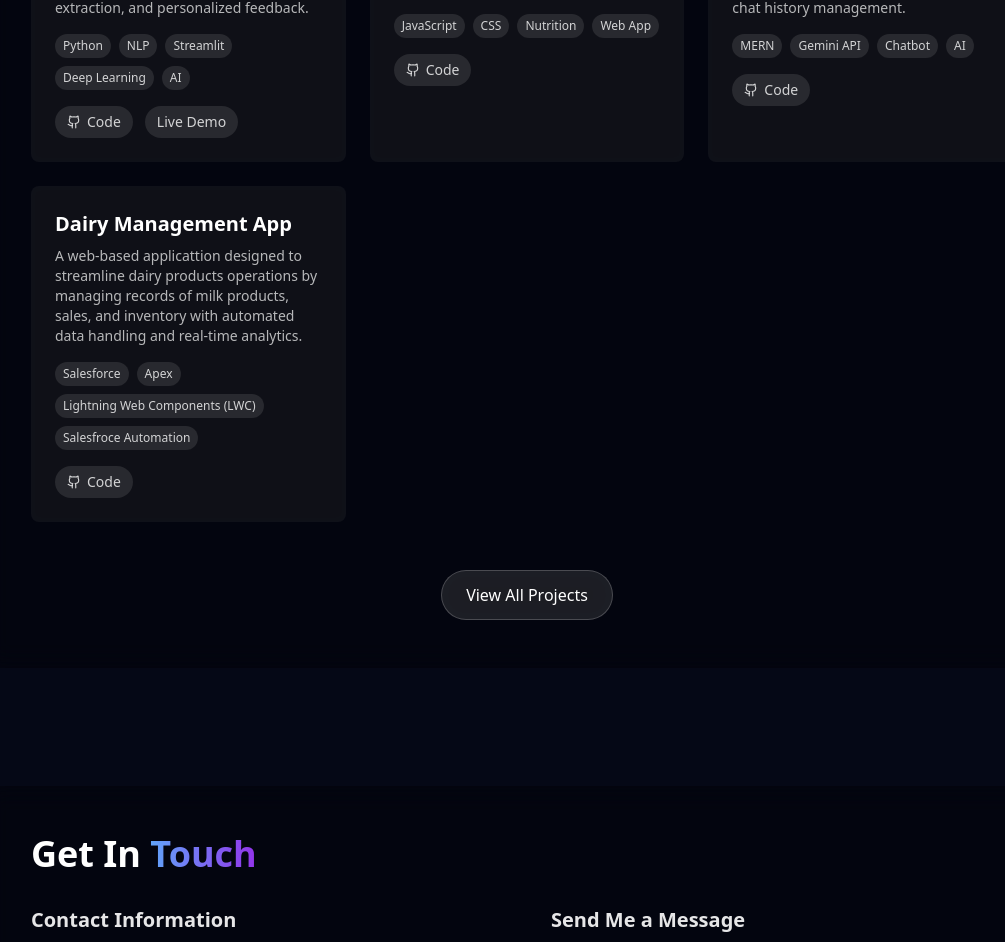
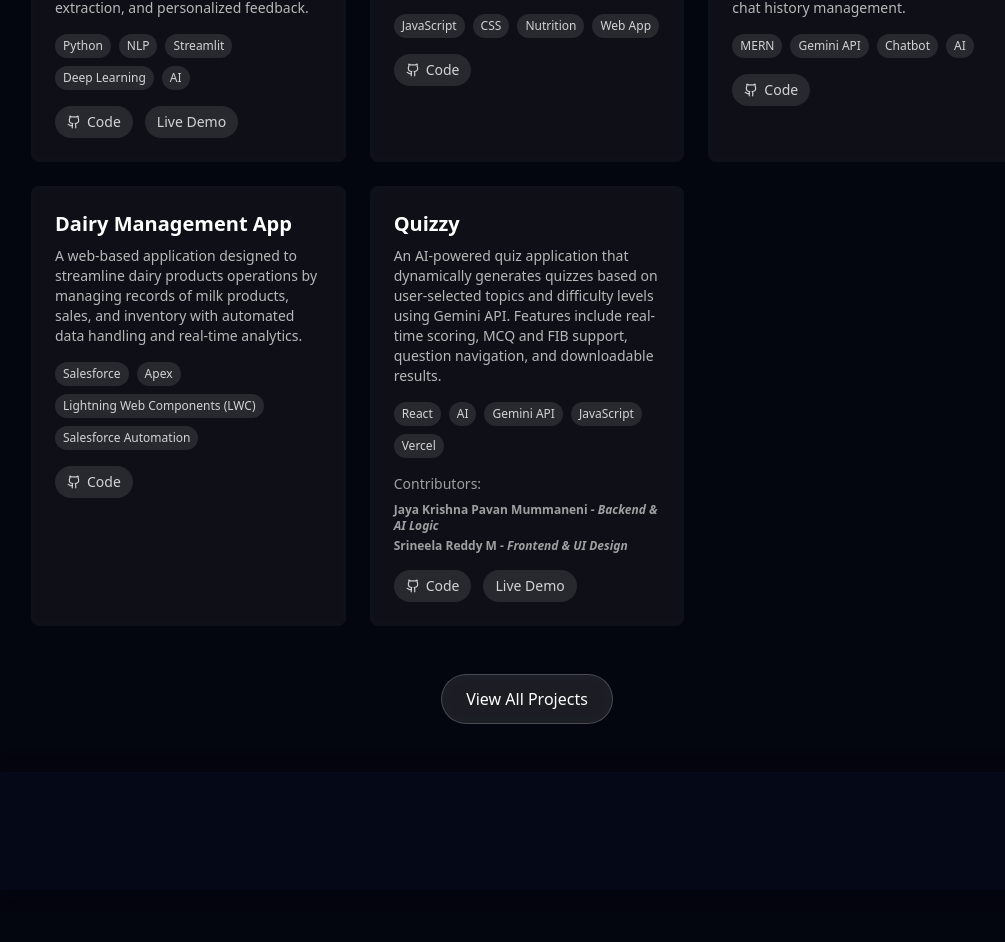
Before and after one commit to jkplearner/my-portfolio, a React (Vite) app: page / in a window 1280 px wide. Shown: the part 2712-3654 px from the top of the page, without its empty margins (113-1118 px from the left). Built offline with nearby package versions, Linux system fonts and the light colour scheme.

Commit message:
Project section update

```diff
--- a/src/components/ui/sections/ProjectsSection.tsx
+++ b/src/components/ui/sections/ProjectsSection.tsx
@@ -1,6 +1,12 @@
 import React from 'react';
 import { motion } from 'framer-motion';
 import { GithubIcon } from 'lucide-react';
+
+interface Contributor {
+  name: string;
+  role: string;
+  github: string;
+}
 
 interface Project {
   title: string;
@@ -10,6 +16,7 @@ interface Project {
     github?: string;
     liveDemo?: string;
   };
+  contributors?: Contributor[]; // Optional field
 }
 
 const ProjectsSection: React.FC = () => {
@@ -45,11 +52,33 @@ const ProjectsSection: React.FC = () => {
     {
       title: "Dairy Management App",
       description:
-        "A web-based applicattion designed to streamline dairy products operations by managing records of milk products, sales, and inventory with automated data handling and real-time analytics.",
-      tags: ["Salesforce", "Apex", "Lightning Web Components (LWC)", "Salesfroce Automation"],
+        "A web-based application designed to streamline dairy products operations by managing records of milk products, sales, and inventory with automated data handling and real-time analytics.",
+      tags: ["Salesforce", "Apex", "Lightning Web Components (LWC)", "Salesforce Automation"],
       links: {
         github: "https://github.com/jkplearner/Dairy-Management",
       },
+    },
+    {
+      title: "Quizzy",
+      description:
+        "An AI-powered quiz application that dynamically generates quizzes based on user-selected topics and difficulty levels using Gemini API. Features include real-time scoring, MCQ and FIB support, question navigation, and downloadable results.",
+      tags: ["React", "AI", "Gemini API", "JavaScript", "Vercel"],
+      links: {
+        github: "https://github.com/jkplearner/Quizzy",
+        liveDemo: "https://quizzy-project.vercel.app/",
+      },
+      contributors: [
+        {
+          name: "Jaya Krishna Pavan Mummaneni",
+          role: "Backend & AI Logic",
+          github: "https://github.com/jkplearner",
+        },
+        {
+          name: "Srineela Reddy M",
+          role: "Frontend & UI Design",
+          github: "https://github.com/srinime1806",
+        },
+      ],
     },
   ];
 
@@ -117,6 +146,22 @@ const ProjectsSection: React.FC = () => {
                   ))}
                 </div>
 
+                {/* Contributors Section */}
+                {project.contributors && project.contributors.length > 0 && (
+                  <div className="mb-4">
+                    <h4 className="text-sm font-medium text-white/60 mb-2">Contributors:</h4>
+                    <ul className="space-y-1">
+                      {project.contributors.map((contributor, idx) => (
+                        <li key={idx} className="text-xs text-white/60" style={{ fontWeight: 'bold' }}>
+                          <a href={contributor.github} target="_blank" rel="noopener noreferrer" className="hover:underline">
+                            {contributor.name} - <span className="italic">{contributor.role}</span>
+                          </a>
+                        </li>
+                      ))}
+                    </ul>
+                  </div>
+                )}
+
                 <div className="flex gap-3">
                   {project.links.github && (
                     <motion.a
```
